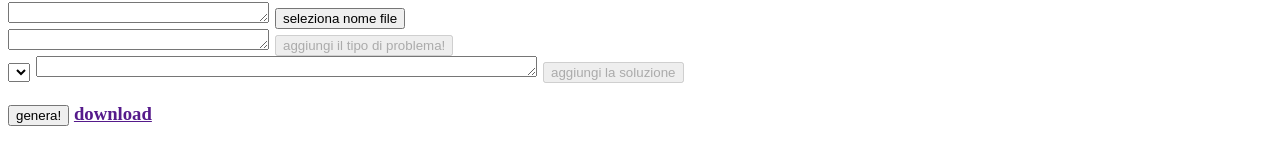
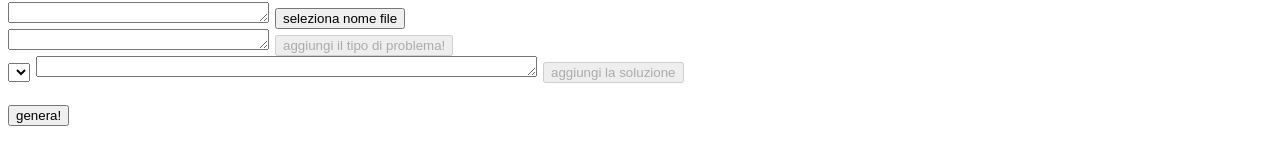
Before and after one commit to brainstew927/sol-creator-js, a plain HTML site: page index.html in a window 1280 px wide. Shown: the part 100-264 px from the top of the page. Drawn offline with Linux system fonts and the light colour scheme.

Commit message:
minor update

```diff
--- a/index.html
+++ b/index.html
@@ -30,7 +30,7 @@
 
         <h3>
             <button id="gen_file" onclick="genera_file()">genera!</button>
-            <a href="" id="lnk_down">download</a>
+            <a href="" id="lnk_down"></a>
         </h3>
 
     </body>
```
